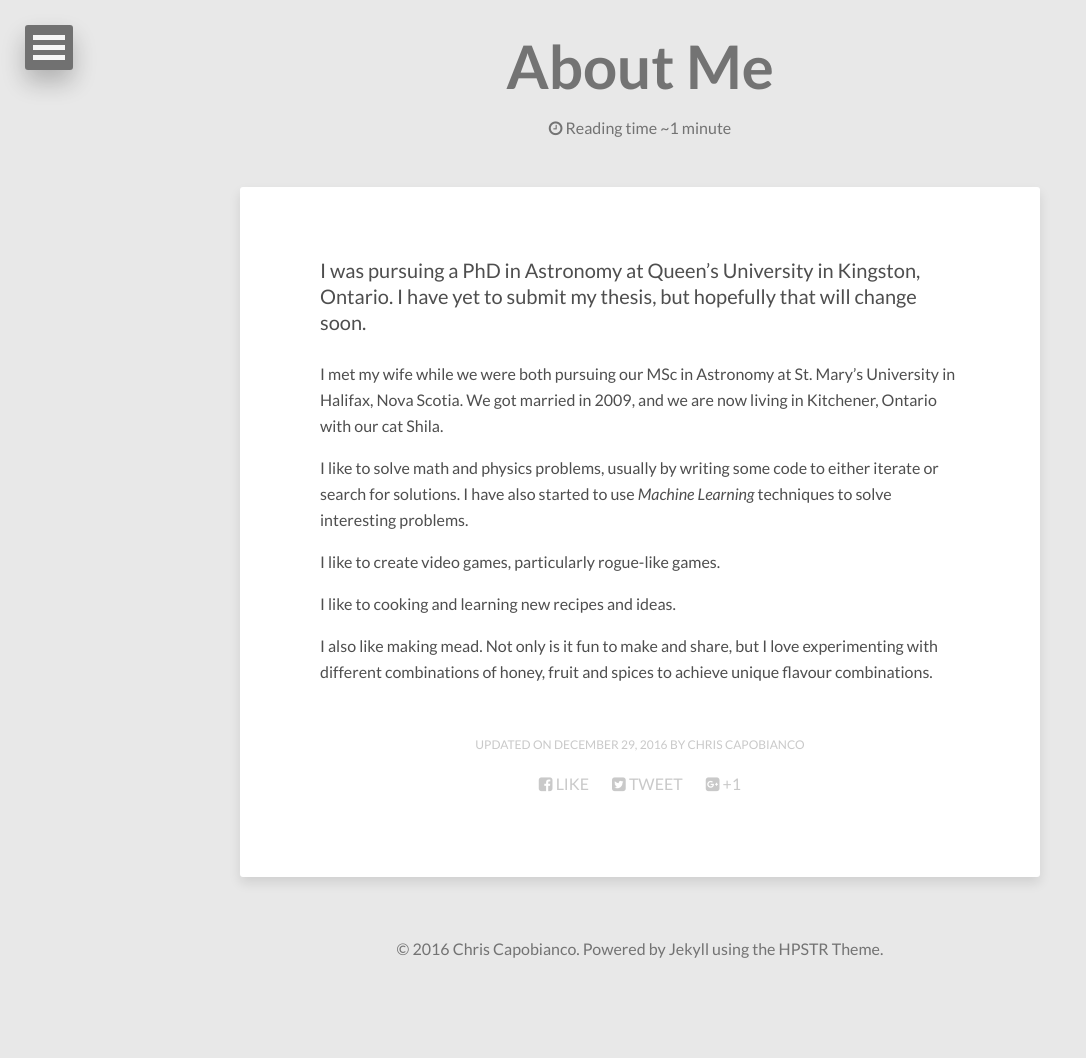
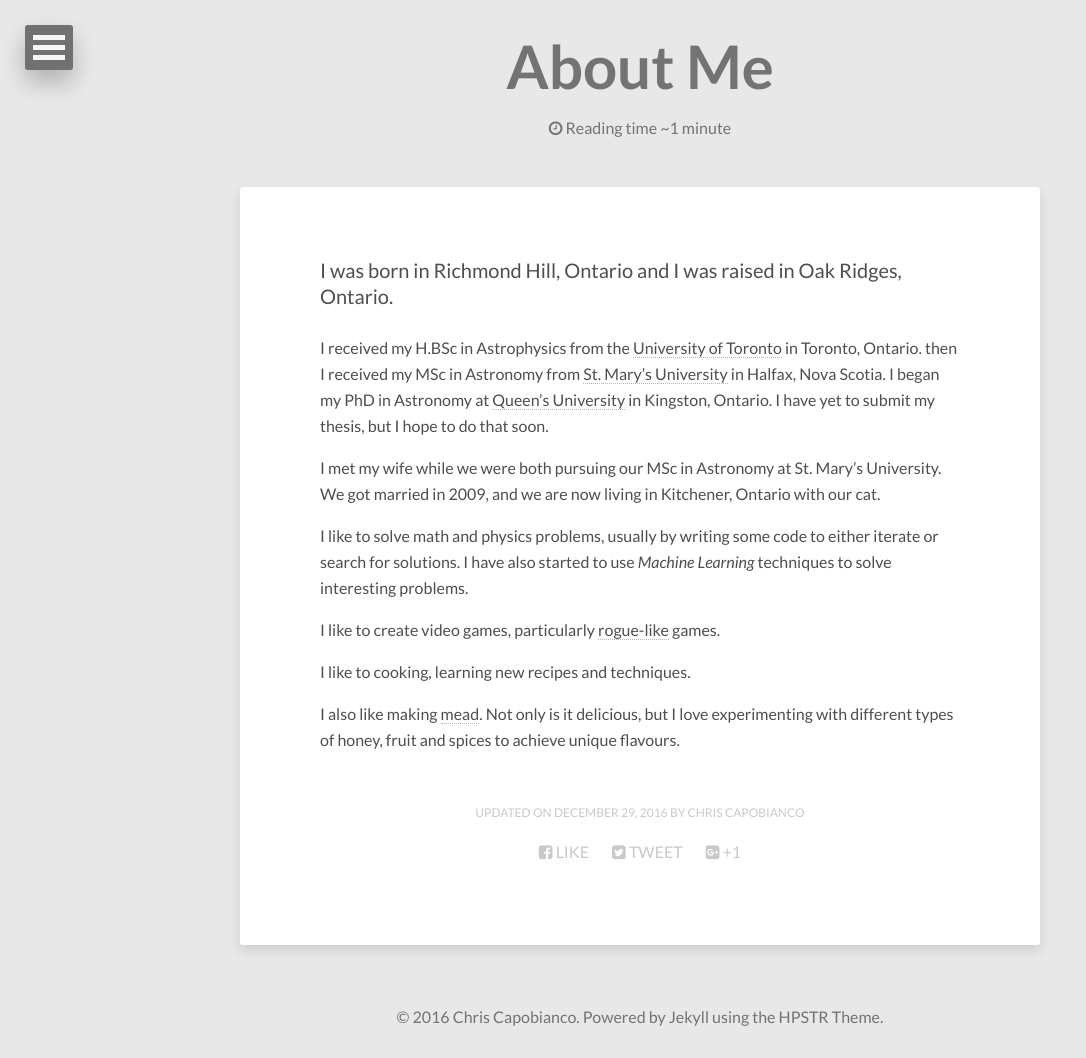
Before and after one commit to ccapo/infinitedimensionalspace.github.io, a Jekyll site: the page built from about/index.md, in a window 1280 px wide. Shown: the whole page, without its empty margins (0-1086 px from the left). Built offline with Jekyll 4.4.1, drawn with Linux system fonts in a browser that asks for light colours; nearby versions of some CDN libraries; before the commit the page ends 990 px from its top, so only the background shows below that.

Commit message:
Update index.md

```diff
--- a/about/index.md
+++ b/about/index.md
@@ -5,14 +5,16 @@ comments: false
 modified: 2016-12-29
 ---
 
-I was pursuing a PhD in Astronomy at Queen's University in Kingston, Ontario. I have yet to submit my thesis, but hopefully that will change soon.
+I was born in Richmond Hill, Ontario and I was raised in Oak Ridges, Ontario.
 
-I met my wife while we were both pursuing our MSc in Astronomy at St. Mary's University in Halifax, Nova Scotia. We got married in 2009, and we are now living in Kitchener, Ontario with our cat Shila.
+I received my H.BSc in Astrophysics from the [University of Toronto](https://www.utoronto.ca) in Toronto, Ontario. then I received my MSc in Astronomy from [St. Mary's University](https://www.smu.ca) in Halfax, Nova Scotia. I began my PhD in Astronomy at [Queen's University](https://www.queensu.ca) in Kingston, Ontario. I have yet to submit my thesis, but I hope to do that soon.
+
+I met my wife while we were both pursuing our MSc in Astronomy at St. Mary's University. We got married in 2009, and we are now living in Kitchener, Ontario with our cat.
 
 I like to solve math and physics problems, usually by writing some code to either iterate or search for solutions. I have also started to use *Machine Learning* techniques to solve interesting problems.
 
-I like to create video games, particularly rogue-like games.
+I like to create video games, particularly [rogue-like](https://en.wikipedia.org/wiki/Roguelike) games.
 
-I like to cooking and learning new recipes and ideas.
+I like to cooking, learning new recipes and techniques.
 
-I also like making mead. Not only is it fun to make and share, but I love experimenting with different combinations of honey, fruit and spices to achieve unique flavour combinations.
+I also like making [mead](https://en.wikipedia.org/wiki/Mead). Not only is it delicious, but I love experimenting with different types of honey, fruit and spices to achieve unique flavours.
```
